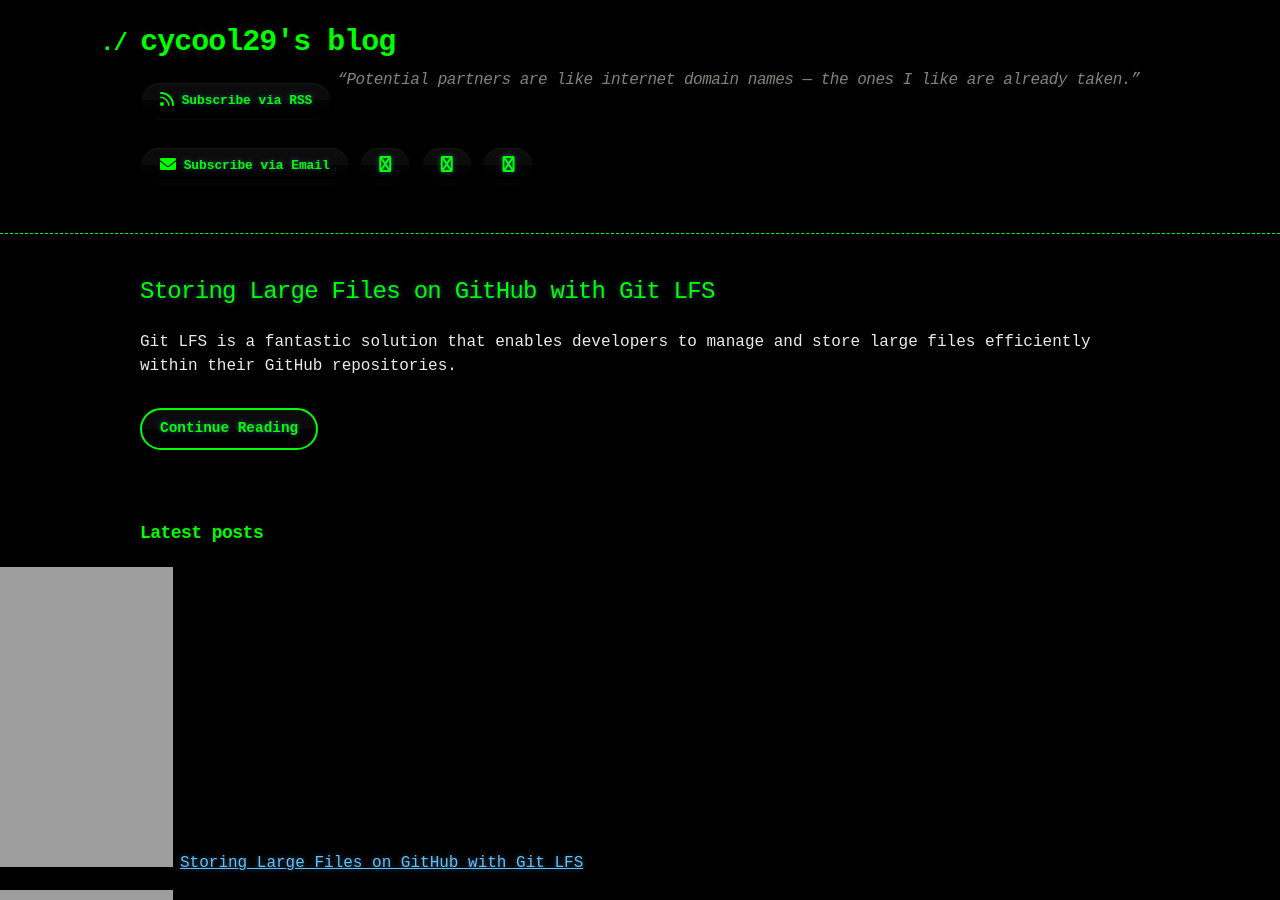
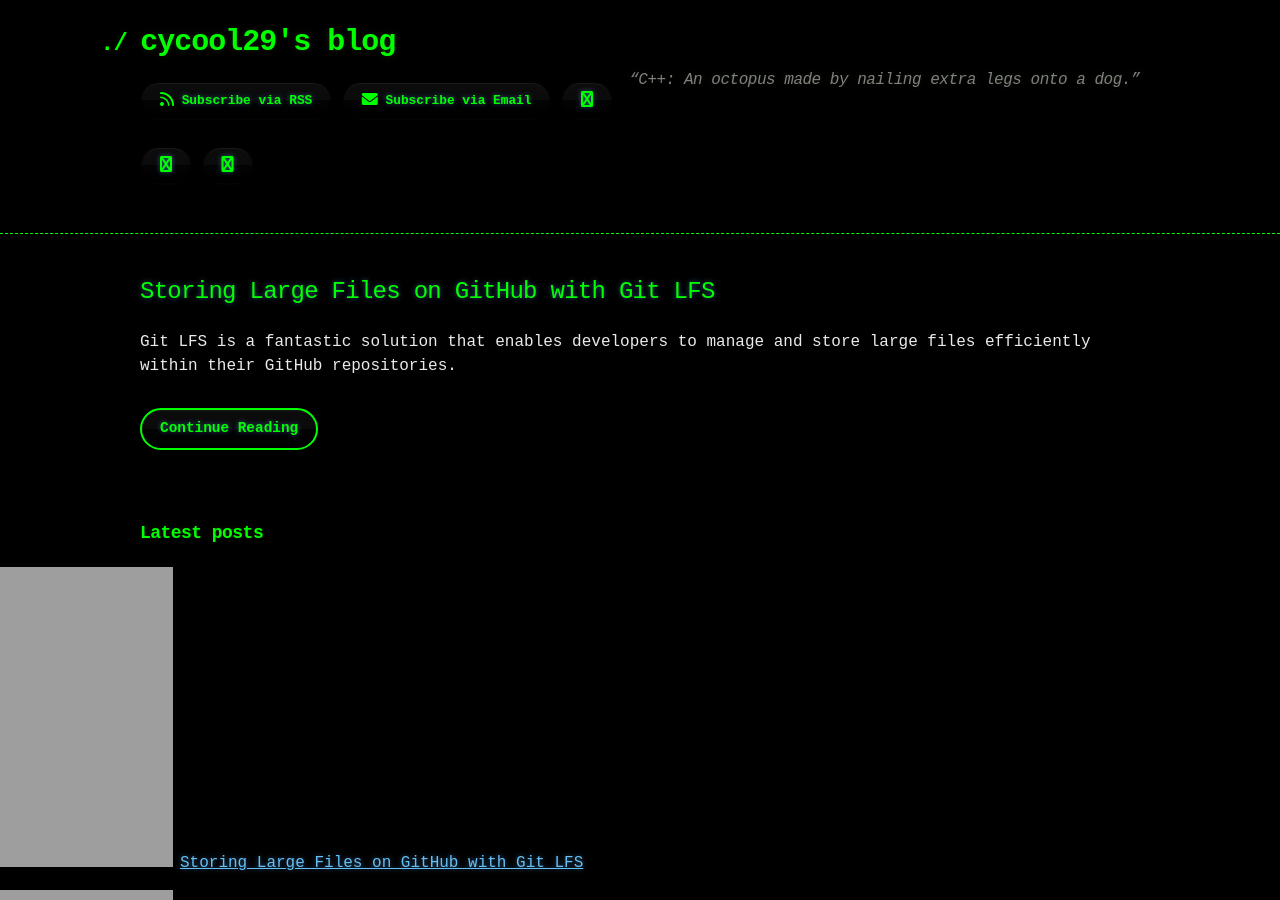
Before and after one commit to cycool29/cycool29.github.io, a Jekyll site: the page built from index.md, in a window 1280 px wide and 900 px high. Built offline with Jekyll 4.4.1, drawn with Linux system fonts in a browser that asks for light colours; a style sheet for code colours, icons or effects is not loaded.

Commit message:
Update quotes

```diff
--- a/_config.yml
+++ b/_config.yml
@@ -1,5 +1,5 @@
 title: cycool29's blog
-description: "“Potential partners are like internet domain names — the ones I like are already taken.” "
+description: "“C++: An octopus made by nailing extra legs onto a dog.” "
 bio: A high school student. Intermediate in Python, Git, Bash. Learning JavaScript. He/Him. "
 author: cycool29
 url: https://cycool29.github.io
```
